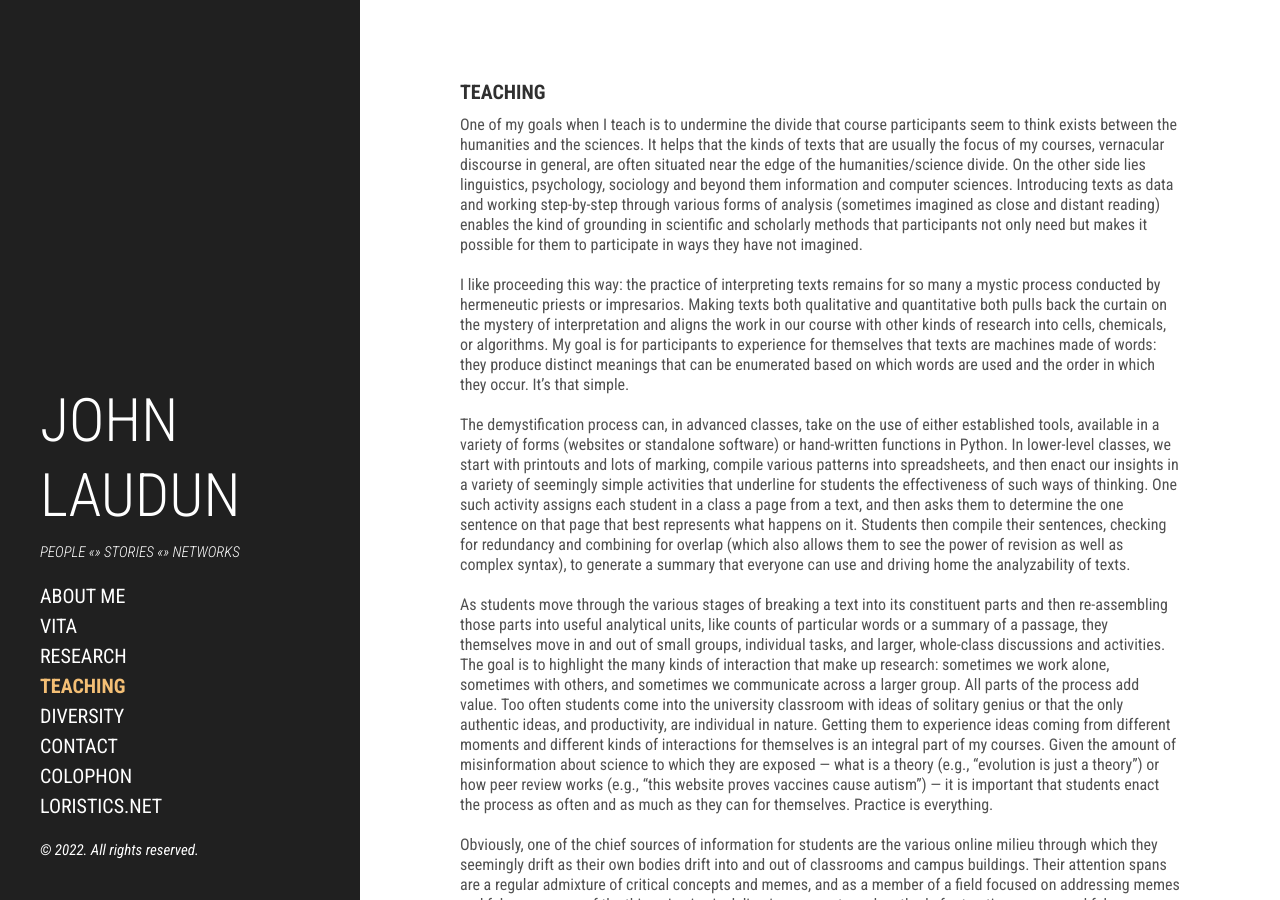
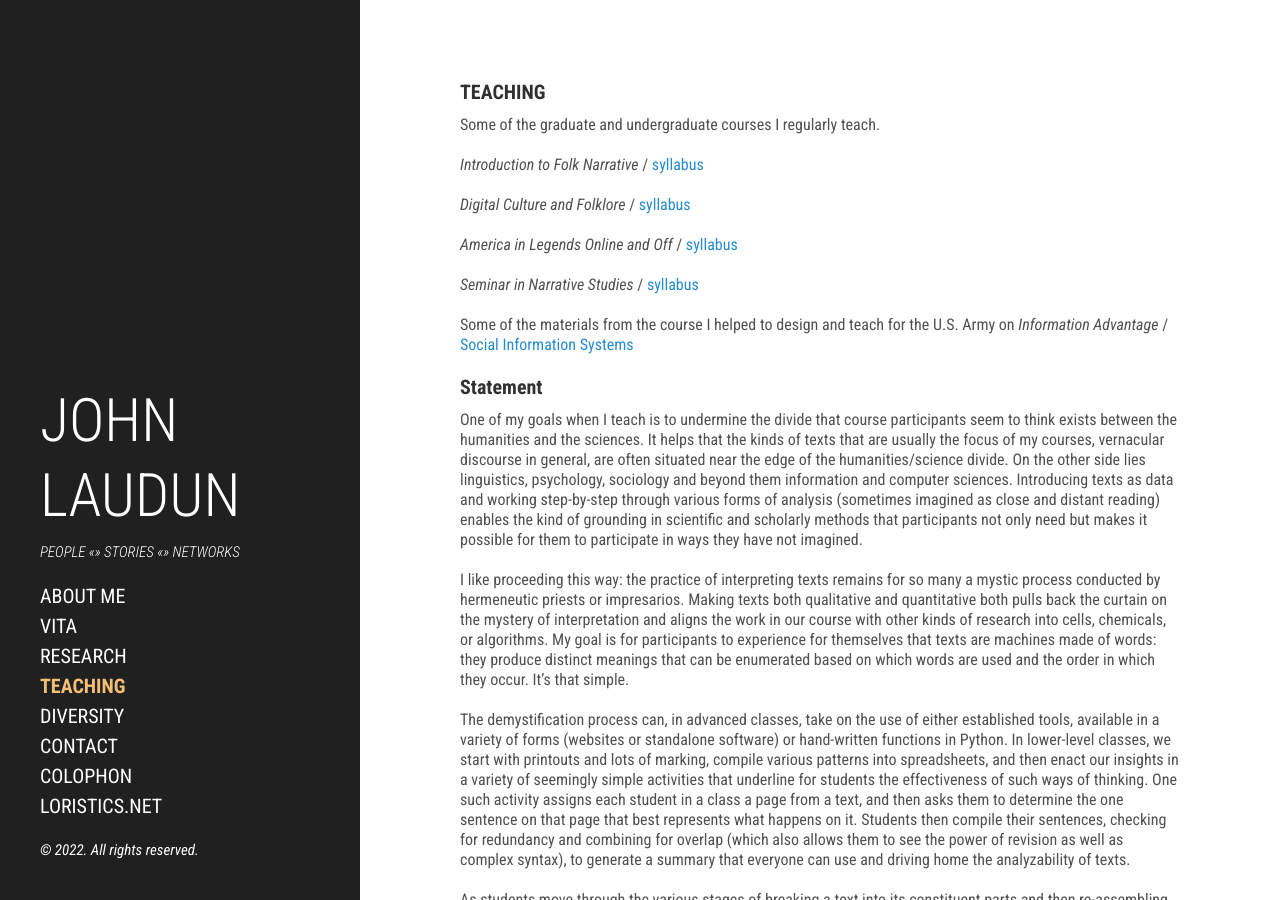
Before and after one commit to johnlaudun/blog, a Jekyll site: the page built from teaching.md, in a window 1280 px wide and 900 px high. Built offline with Jekyll 4.4.1, drawn with Linux system fonts in a browser that asks for light colours.

Commit message:
Updated teaching.

```diff
--- a/teaching.md
+++ b/teaching.md
@@ -3,6 +3,20 @@ layout: page
 title: Teaching
 weight: 4
 ---
+
+Some of the graduate and undergraduate courses I regularly teach.
+
+*Introduction to Folk Narrative* / [syllabus](https://loristics.net/courses/115/)
+
+*Digital Culture and Folklore* / [syllabus](https://loristics.net/courses/334/)
+
+*America in Legends Online and Off* / [syllabus](https://loristics.net/courses/432/)
+
+*Seminar in Narrative Studies* / [syllabus](https://loristics.net/courses/531/)
+
+Some of the materials from the course I helped to design and teach for the U.S. Army on *Information Advantage* / [Social Information Systems](https://loristics.net/courses/army)
+
+## Statement
 
 One of my goals when I teach is to undermine the divide that course participants seem to think exists between the humanities and the sciences. It helps that the kinds of texts that are usually the focus of my courses, vernacular discourse in general, are often situated near the edge of the humanities/science divide. On the other side lies linguistics, psychology, sociology and beyond them information and computer sciences. Introducing texts as data and working step-by-step through various forms of analysis (sometimes imagined as close and distant reading) enables the kind of grounding in scientific and scholarly methods that participants not only need but makes it possible for them to participate in ways they have not imagined.
 
```
